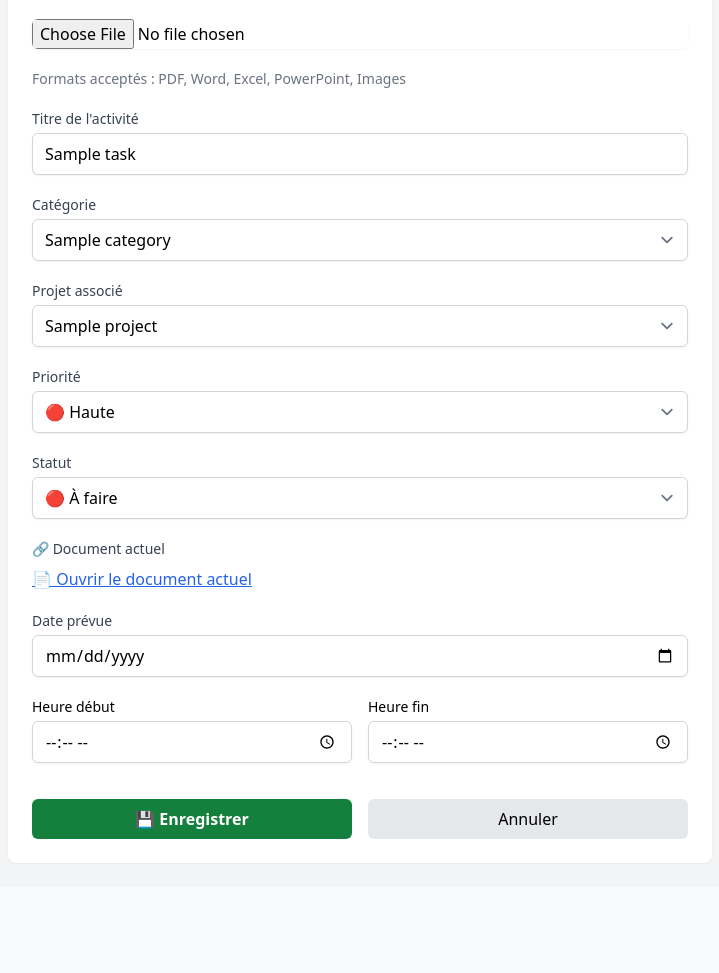
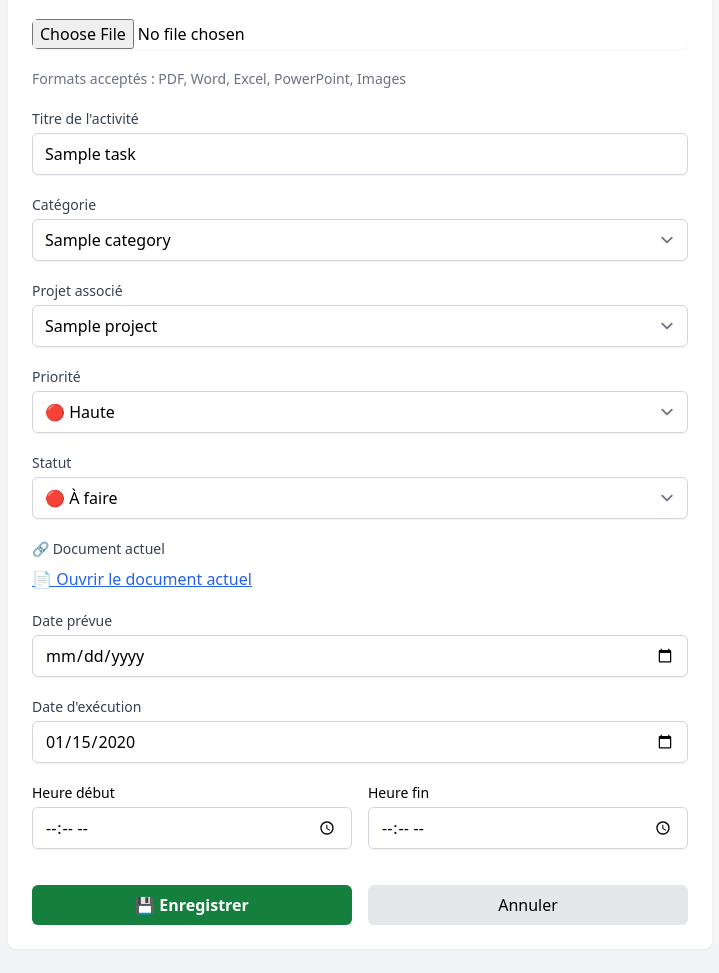
Before and after one commit to Bado239/taskmanager, a Laravel app: template resources/views/tasks/edit.blade.php in a window 1280 px wide. Shown: the part 126-1099 px from the top of the page, without its empty margins (280-999 px from the left). Before the commit the page ends 990 px from the top, so only its background shows below. Run offline with Laravel 12, Linux system fonts and the light colour scheme; the template is opened without the code that fills it: most values are stand-ins (such as "Sample title", 1, 10 or a date in 2020); style sheets or scripts are compiled from the project's sources; parts of the project's set-up code (start-up, migrations or seed data) failed here and were passed over.

Commit message:
Nouvelle fonctionnalité

```diff
--- a/resources/views/tasks/edit.blade.php
+++ b/resources/views/tasks/edit.blade.php
@@ -325,52 +325,46 @@
 
                 </div>
 
+                <!-- DATE D'EXÉCUTION -->
+                <div>
+                    <label class="block text-sm font-medium text-gray-700">
+                        Date d'exécution
+                    </label>
 
-
-
+                    <input type="date"
+                        name="execution_date"
+                        value="{{ old('execution_date', $task->execution_date ? \Carbon\Carbon::parse($task->execution_date)->format('Y-m-d') : '') }}"
+                        class="mt-1 w-full rounded-md border-gray-300 shadow-sm">
+                </div>
 
                 <!-- HEURES -->
-
                 <div class="grid grid-cols-2 gap-4">
 
-
                     <div>
-
                         <label class="block text-sm font-medium">
                             Heure début
                         </label>
 
-
                         <input type="time"
-                               id="heure_debut"
-                               name="heure_debut"
-                               value="{{ old('heure_debut',$task->heure_debut ? substr($task->heure_debut,0,5):'') }}"
-                               class="mt-1 w-full rounded-md border-gray-300 shadow-sm">
-
-
+                            id="heure_debut"
+                            name="start_time"
+                            value="{{ old('start_time', $task->heure_debut ? substr($task->heure_debut, 0, 5) : '') }}"
+                            class="mt-1 w-full rounded-md border-gray-300 shadow-sm">
                     </div>
 
-
-
                     <div>
-
                         <label class="block text-sm font-medium">
                             Heure fin
                         </label>
 
-
                         <input type="time"
-                               id="heure_fin"
-                               name="heure_fin"
-                               value="{{ old('heure_fin',$task->heure_fin ? substr($task->heure_fin,0,5):'') }}"
-                               class="mt-1 w-full rounded-md border-gray-300 shadow-sm">
-
-
+                            id="heure_fin"
+                            name="end_time"
+                            value="{{ old('end_time', $task->heure_fin ? substr($task->heure_fin, 0, 5) : '') }}"
+                            class="mt-1 w-full rounded-md border-gray-300 shadow-sm">
                     </div>
 
-
                 </div>
-
 
 
 
```
